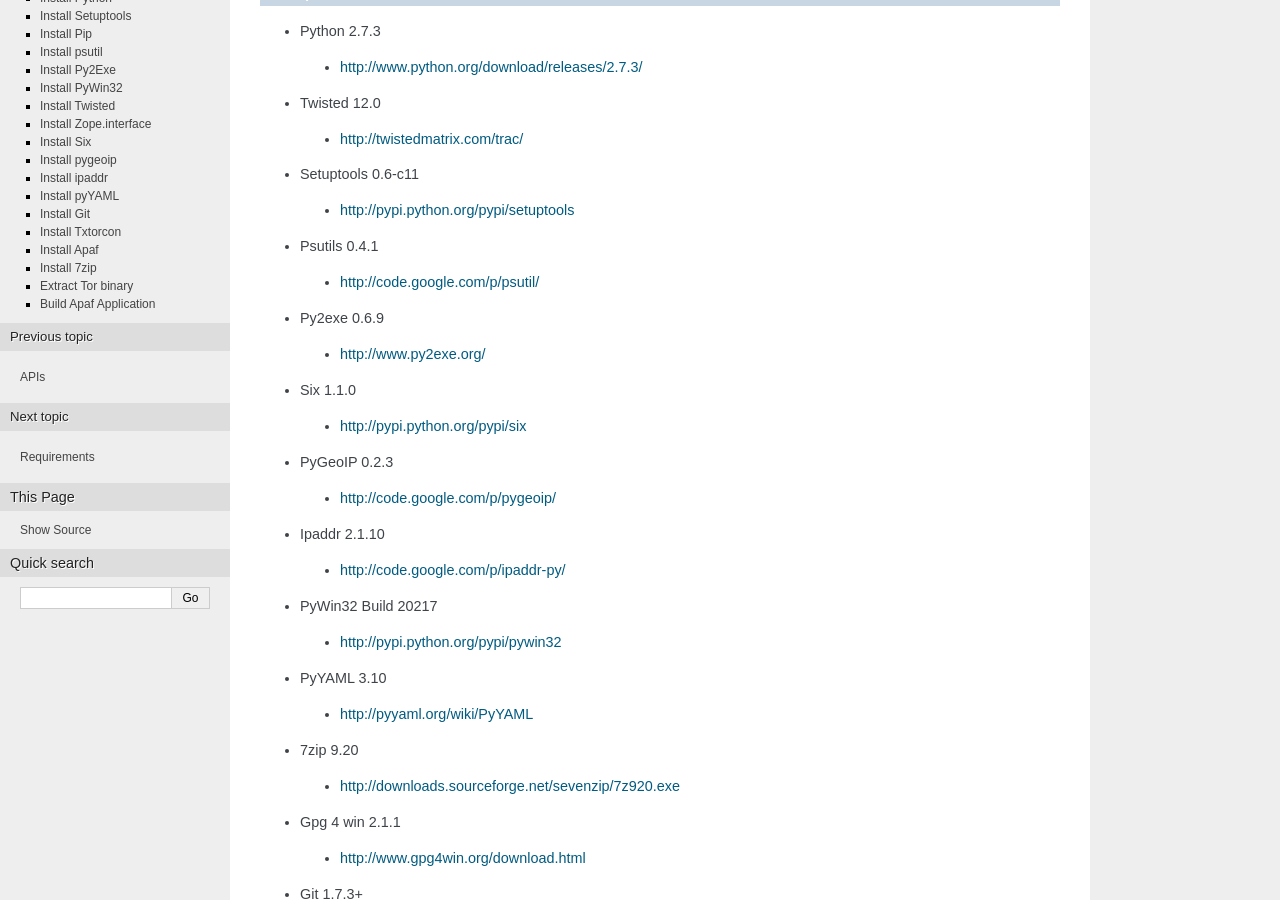
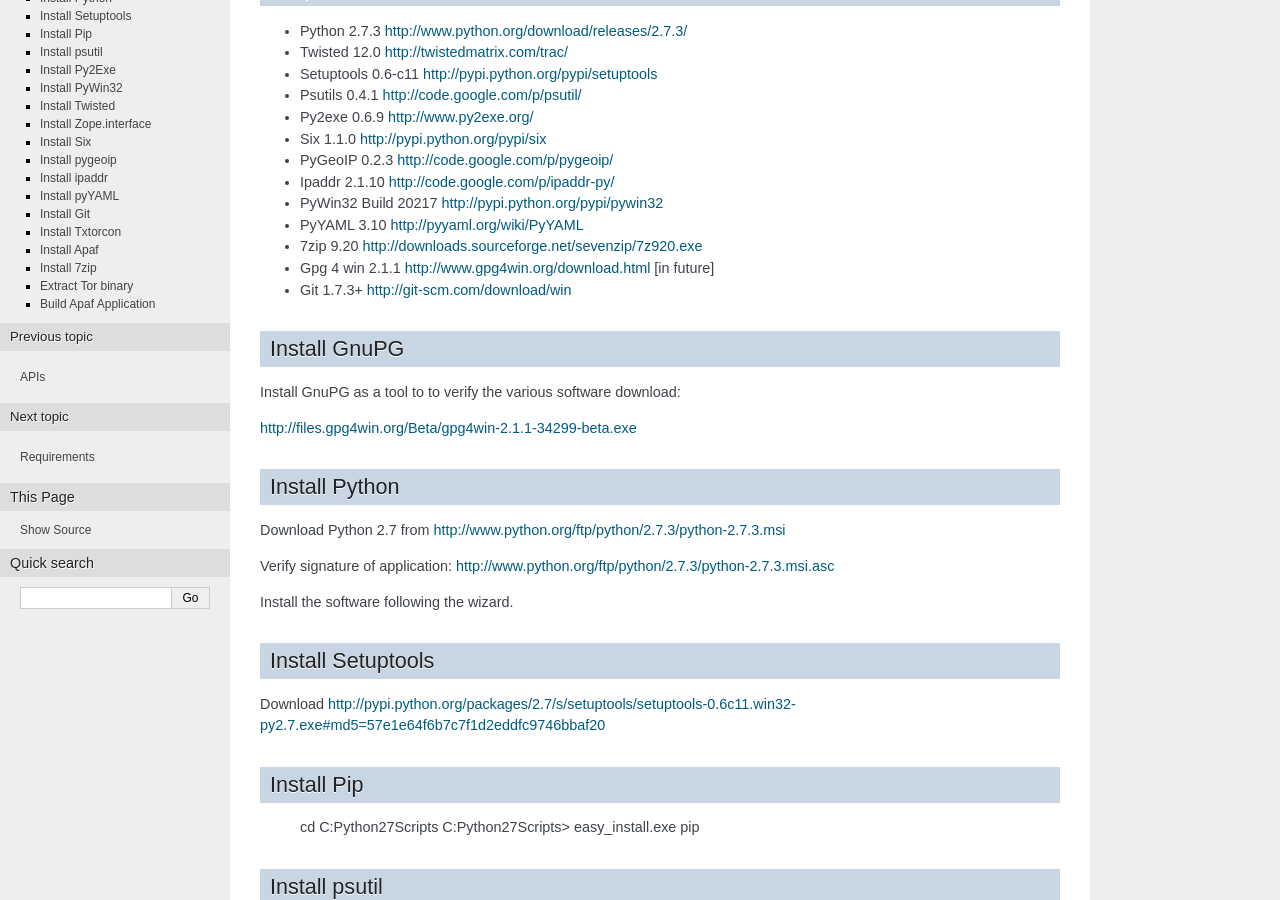
Before and after one commit to globaleaks/APAF, a Sphinx documentation site: the page built from docs/source/build_win32.rst, in a window 1280 px wide and 900 px high, scrolled down 312 px. Built offline with Sphinx 7.4.7, drawn with Linux system fonts in a browser that asks for light colours.

Commit message:
Cleanup in documentation for build win32 exe.

```diff
--- a/docs/source/build_win32.rst
+++ b/docs/source/build_win32.rst
@@ -15,32 +15,19 @@
 
 Requirements
 -------------
-* Python 2.7.3
- * http://www.python.org/download/releases/2.7.3/
-* Twisted 12.0
- * http://twistedmatrix.com/trac/
-* Setuptools 0.6-c11
- * http://pypi.python.org/pypi/setuptools
-* Psutils 0.4.1
- * http://code.google.com/p/psutil/
-* Py2exe 0.6.9
- * http://www.py2exe.org/
-* Six 1.1.0
- * http://pypi.python.org/pypi/six
-* PyGeoIP 0.2.3
- * http://code.google.com/p/pygeoip/
-* Ipaddr 2.1.10
- * http://code.google.com/p/ipaddr-py/
-* PyWin32 Build 20217
- * http://pypi.python.org/pypi/pywin32
-* PyYAML 3.10
- * http://pyyaml.org/wiki/PyYAML
-* 7zip 9.20
- * http://downloads.sourceforge.net/sevenzip/7z920.exe
-* Gpg 4 win 2.1.1
- * http://www.gpg4win.org/download.html
-* Git 1.7.3+
- * http://git-scm.com/download/win
+* Python 2.7.3 http://www.python.org/download/releases/2.7.3/
+* Twisted 12.0  http://twistedmatrix.com/trac/
+* Setuptools 0.6-c11 http://pypi.python.org/pypi/setuptools
+* Psutils 0.4.1 http://code.google.com/p/psutil/
+* Py2exe 0.6.9 http://www.py2exe.org/
+* Six 1.1.0 http://pypi.python.org/pypi/six
+* PyGeoIP 0.2.3 http://code.google.com/p/pygeoip/
+* Ipaddr 2.1.10  http://code.google.com/p/ipaddr-py/
+* PyWin32 Build 20217 http://pypi.python.org/pypi/pywin32
+* PyYAML 3.10 http://pyyaml.org/wiki/PyYAML
+* 7zip 9.20 http://downloads.sourceforge.net/sevenzip/7z920.exe
+* Gpg 4 win 2.1.1  http://www.gpg4win.org/download.html [in future]
+* Git 1.7.3+ http://git-scm.com/download/win
 
 Install GnuPG
 -------------
```
